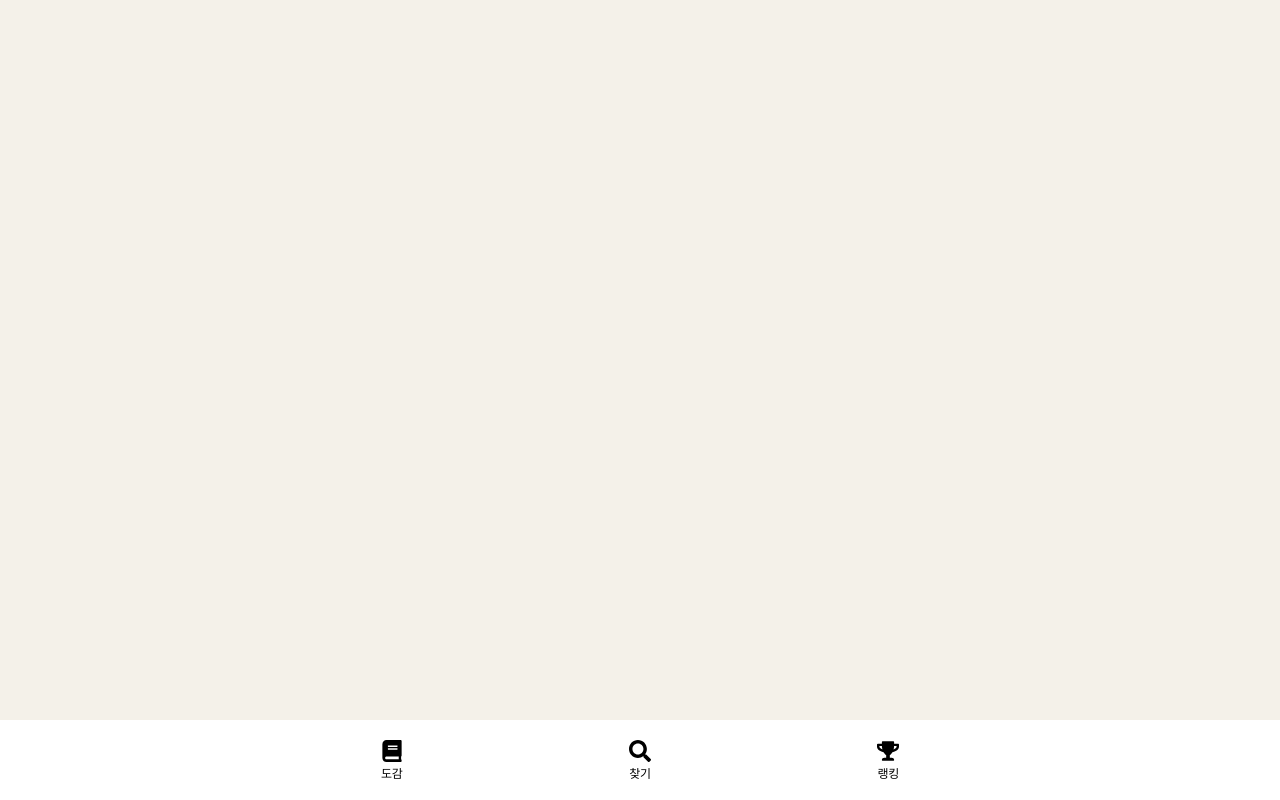
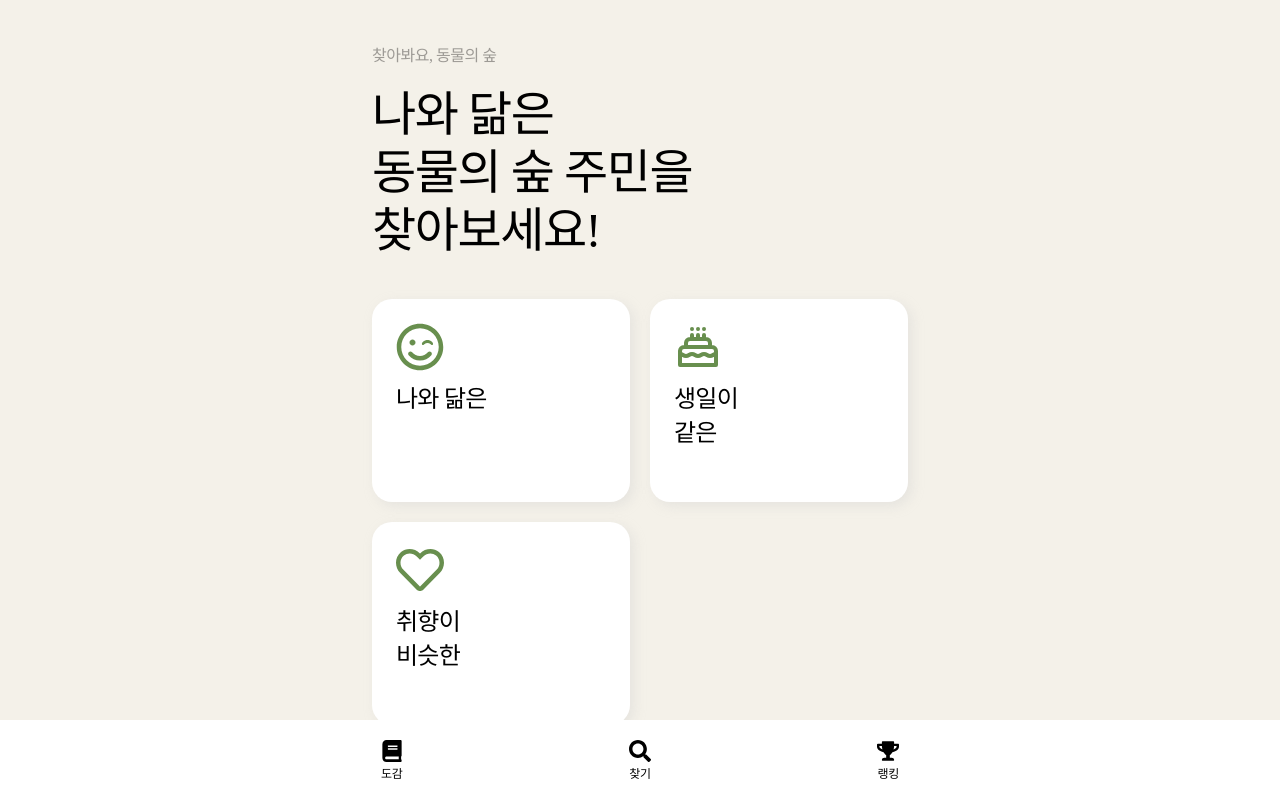
Before and after one commit to InnSeonn/find-animal-crossing, a React (Create React App) app: page / in a window 1280 px wide. Built offline with nearby package versions, Linux system fonts and the light colour scheme; a web font is replaced by a local one.

Commit message:
Feat: 찾기 페이지(/search) 추가

```diff
--- /dev/null
+++ b/src/components/SubTitle.tsx
@@ -0,0 +1,14 @@
+import styled from 'styled-components'
+
+const SubTitleBox = styled.div`
+	font-size: var(--font-size-xl);
+	line-height: 1.2;
+`;
+
+export default function SubTitle({ text }: { text: string }) {
+	const str = text.replace(/<br>/ig, '\n'); //대소문자 구분없이 전체에서
+
+	return (
+		<SubTitleBox><pre>{str}</pre></SubTitleBox>
+	)
+}
--- /dev/null
+++ b/src/components/Title.tsx
@@ -0,0 +1,14 @@
+import styled from 'styled-components'
+
+const TitleParagraph = styled.p`
+	margin-bottom: 1.4em;
+	color: var(--color-grey-light);
+	font-size: var(--font-size-m);
+	font-family: 'ELAND_Choice_L';
+`;
+
+export default function Title() {
+	return (
+		<TitleParagraph>찾아봐요, 동물의 숲</TitleParagraph>
+	)
+}
--- a/src/pages/App.tsx
+++ b/src/pages/App.tsx
@@ -2,6 +2,7 @@ import GlobalStyle, { MaxLayout } from '../components/GlobalStyle';
 import styled from 'styled-components';
 import AppBar from '../components/AppBar';
 import { BrowserRouter, Routes, Route } from 'react-router-dom';
+import Search from './Search';
 
 const AppLayout = styled.div`
   ${MaxLayout}
@@ -14,6 +15,10 @@ function App() {
     <BrowserRouter>
       <GlobalStyle/>
       <AppLayout className='App'>
+        <Routes>
+          <Route path='/search' element={<Search/>}></Route>
+          <Route path='/' element={<Search/>}></Route>
+        </Routes>
         <AppBar/>
       </AppLayout>
     </BrowserRouter>
--- /dev/null
+++ b/src/pages/Search.tsx
@@ -0,0 +1,74 @@
+import { Link } from 'react-router-dom'
+import styled from 'styled-components'
+import { FaRegSmileWink, FaRegHeart } from 'react-icons/fa';
+import { HiOutlineCake } from 'react-icons/hi';
+import Title from '../components/Title';
+import SubTitle from '../components/SubTitle';
+
+const SearchCardBox = styled.div`
+	display: grid;
+	grid-template-columns: 1fr 1fr;
+	grid-auto-rows: 1fr;
+	grid-gap: var(--padding-x);
+	margin-top: calc(var(--padding-x) * 2);
+`;
+const SearchCard = styled.article`
+	border-radius: 20px;
+	background-color: #fff;
+	box-shadow: 4px 4px 12px 0px #cdcdcd5e;
+	transition: opacity 0.5s;
+	@media screen and (any-pointer: fine) {
+		opacity: 0.6;
+		&:hover {
+			opacity: 1;
+		}
+	}
+`;
+const SearchCardLink = styled(Link)`
+	display: flex;
+	flex-direction: column;
+	width: 100%;
+	height: 100%;
+	padding: 24px 24px 20%;
+	& > svg {
+		color: var(--color-green);
+		font-size: var(--font-size-xl);
+	}
+`;
+const SearchCardText = styled.span`
+	width: 50%;
+	padding-top: 0.5em;
+	font-size: var(--font-size-l);
+	font-family: 'ELAND_Choice_B';
+	line-height: 1.4;
+	word-break: keep-all;
+`;
+
+export default function Search() {
+	return (
+		<div>
+			<Title/>
+			<SubTitle text={`나와 닮은<br>동물의 숲 주민을<br>찾아보세요!`}/>
+			<SearchCardBox>
+				<SearchCard>
+					<SearchCardLink to='/search/feature'>
+						<FaRegSmileWink/>
+						<SearchCardText>나와 닮은</SearchCardText>
+					</SearchCardLink>
+				</SearchCard>
+				<SearchCard>
+					<SearchCardLink to='/search/birthday'>
+						<HiOutlineCake/>
+						<SearchCardText>생일이 같은</SearchCardText>
+					</SearchCardLink>
+				</SearchCard>
+				<SearchCard>
+					<SearchCardLink to='/search/favorite'>
+						<FaRegHeart/>
+						<SearchCardText>취향이 비슷한</SearchCardText>
+					</SearchCardLink>
+				</SearchCard>
+			</SearchCardBox>
+		</div>
+	)
+}
```
